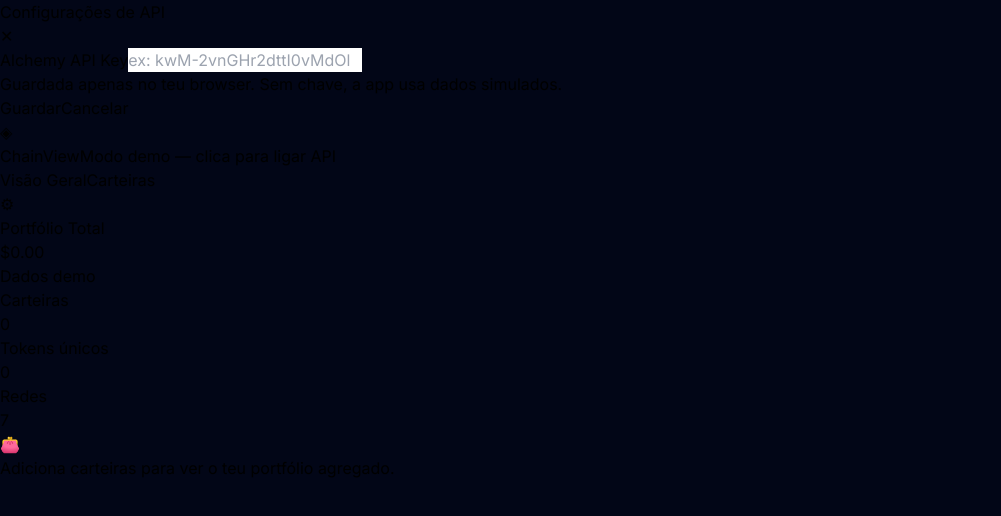
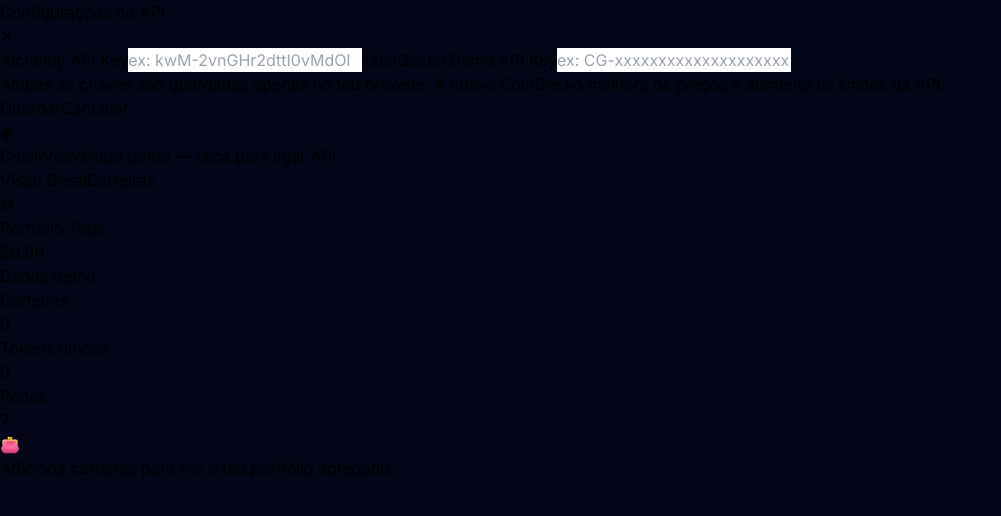
Before and after one commit to nogueira3124/chainview, a React (Vite) app: page / in a window 1280 px wide. Both pictures are taken after a click on the element "Modo demo — clica para ligar API". Shown: the top 516 px of the page, without its empty margins (0-1001 px from the left). Built offline with nearby package versions, Linux system fonts and the light colour scheme.

Commit message:
suporte CoinGecko API key

```diff
--- a/src/App.jsx
+++ b/src/App.jsx
@@ -160,23 +160,27 @@ async function fetchAllPricesOnce() {
   if (PRICE_CACHE.pending) return PRICE_CACHE.pending;
 
   PRICE_CACHE.pending = (async () => {
-    const BATCH = 50;
+    const cgKey = localStorage.getItem("chainview_cg_key") || "";
+    const baseUrl = "https://api.coingecko.com/api/v3";
+    const headers = cgKey ? { "x-cg-demo-api-key": cgKey } : {};
+    const BATCH = cgKey ? 100 : 50;
+    const DELAY = cgKey ? 200 : 600;
     const result = {};
     for (let i = 0; i < ALL_CG_IDS.length; i += BATCH) {
       const batch = ALL_CG_IDS.slice(i, i + BATCH);
       try {
-        const url = `https://api.coingecko.com/api/v3/simple/price?ids=${batch.join(",")}&vs_currencies=usd&include_24hr_change=true`;
-        let res = await fetch(url);
+        const url = `${baseUrl}/simple/price?ids=${batch.join(",")}&vs_currencies=usd&include_24hr_change=true`;
+        let res = await fetch(url, { headers });
         if (res.status === 429) {
           await new Promise((r) => setTimeout(r, 3000));
-          res = await fetch(url);
+          res = await fetch(url, { headers });
         }
         if (res.ok) {
           const data = await res.json();
           Object.assign(result, data);
         }
       } catch { /* skip batch on error */ }
-      if (i + BATCH < ALL_CG_IDS.length) await new Promise((r) => setTimeout(r, 500));
+      if (i + BATCH < ALL_CG_IDS.length) await new Promise((r) => setTimeout(r, DELAY));
     }
     // Build symbol -> { price, change24h } map
     const priceMap = {};
@@ -290,8 +294,9 @@ const TxBadge = ({ type }) => {
 };
 
 // ─── Settings Modal ───────────────────────────────────────────────────────────
-function SettingsModal({ onClose, apiKey, setApiKey }) {
+function SettingsModal({ onClose, apiKey, setApiKey, coinGeckoKey, setCoinGeckoKey }) {
   const [key, setKey] = useState(apiKey);
+  const [cgKey, setCgKey] = useState(coinGeckoKey);
   return (
     <div className="fixed inset-0 bg-black/70 backdrop-blur-sm flex items-center justify-center z-50 p-4">
       <div className="bg-slate-900 border border-slate-700 rounded-2xl p-6 w-full max-w-md shadow-2xl">
@@ -301,10 +306,13 @@ function SettingsModal({ onClose, apiKey, setApiKey }) {
         </div>
         <label className="block text-slate-400 text-sm mb-1">Alchemy API Key</label>
         <input type="password" value={key} onChange={(e) => setKey(e.target.value)} placeholder="ex: kwM-2vnGHr2dttI0vMdOl"
-          className="w-full bg-slate-800 border border-slate-600 rounded-lg px-3 py-2 text-white text-sm font-mono focus:outline-none focus:border-blue-500 mb-3" />
-        <p className="text-slate-500 text-xs mb-5 leading-relaxed">Guardada apenas no teu browser. Sem chave, a app usa dados simulados.</p>
+          className="w-full bg-slate-800 border border-slate-600 rounded-lg px-3 py-2 text-white text-sm font-mono focus:outline-none focus:border-blue-500 mb-4" />
+        <label className="block text-slate-400 text-sm mb-1">CoinGecko Demo API Key</label>
+        <input type="password" value={cgKey} onChange={(e) => setCgKey(e.target.value)} placeholder="ex: CG-xxxxxxxxxxxxxxxxxxxx"
+          className="w-full bg-slate-800 border border-slate-600 rounded-lg px-3 py-2 text-white text-sm font-mono focus:outline-none focus:border-emerald-500 mb-3" />
+        <p className="text-slate-500 text-xs mb-5 leading-relaxed">Ambas as chaves são guardadas apenas no teu browser. A chave CoinGecko melhora os preços e aumenta os limites da API.</p>
         <div className="flex gap-3">
-          <button onClick={() => { setApiKey(key); onClose(); }} className="flex-1 bg-blue-600 hover:bg-blue-500 text-white rounded-lg py-2 text-sm font-medium transition-colors">Guardar</button>
+          <button onClick={() => { setApiKey(key); setCoinGeckoKey(cgKey); onClose(); }} className="flex-1 bg-blue-600 hover:bg-blue-500 text-white rounded-lg py-2 text-sm font-medium transition-colors">Guardar</button>
           <button onClick={onClose} className="flex-1 bg-slate-800 hover:bg-slate-700 text-slate-300 rounded-lg py-2 text-sm transition-colors">Cancelar</button>
         </div>
       </div>
@@ -703,6 +711,7 @@ export default function App() {
   const [showSettings, setShowSettings] = useState(false);
   const [showAddWallet, setShowAddWallet] = useState(false);
   const [apiKey, setApiKey] = useState(() => localStorage.getItem("chainview_api_key") || "");
+  const [coinGeckoKey, setCoinGeckoKeyState] = useState(() => localStorage.getItem("chainview_cg_key") || "");
   const [walletsData, setWalletsData] = useState({});
 
   useEffect(() => { localStorage.setItem("chainview_wallets", JSON.stringify(wallets)); }, [wallets]);
@@ -754,6 +763,17 @@ export default function App() {
     else localStorage.removeItem("chainview_api_key");
   };
 
+  const setCoinGeckoKey = (key) => {
+    setCoinGeckoKeyState(key);
+    // Reset price cache so new key is used immediately
+    PRICE_CACHE.data = {};
+    PRICE_CACHE.ts = 0;
+    PRICE_CACHE.pending = null;
+    setWalletsData({});
+    if (key) localStorage.setItem("chainview_cg_key", key);
+    else localStorage.removeItem("chainview_cg_key");
+  };
+
   const addWallet = (w) => {
     setWallets((prev) => prev.find((x) => x.address === w.address) ? prev : [...prev, w]);
     setSelectedWallet(w.address);
@@ -774,7 +794,7 @@ export default function App() {
 
   return (
     <div className="min-h-screen bg-slate-950 text-white">
-      {showSettings && <SettingsModal onClose={() => setShowSettings(false)} apiKey={apiKey} setApiKey={saveApiKey} />}
+      {showSettings && <SettingsModal onClose={() => setShowSettings(false)} apiKey={apiKey} setApiKey={saveApiKey} coinGeckoKey={coinGeckoKey} setCoinGeckoKey={setCoinGeckoKey} />}
       {showAddWallet && <AddWalletModal onClose={() => setShowAddWallet(false)} onAdd={addWallet} />}
 
       <header className="border-b border-slate-800 px-6 py-4 flex items-center justify-between sticky top-0 bg-slate-950/95 backdrop-blur-sm z-10">
```
